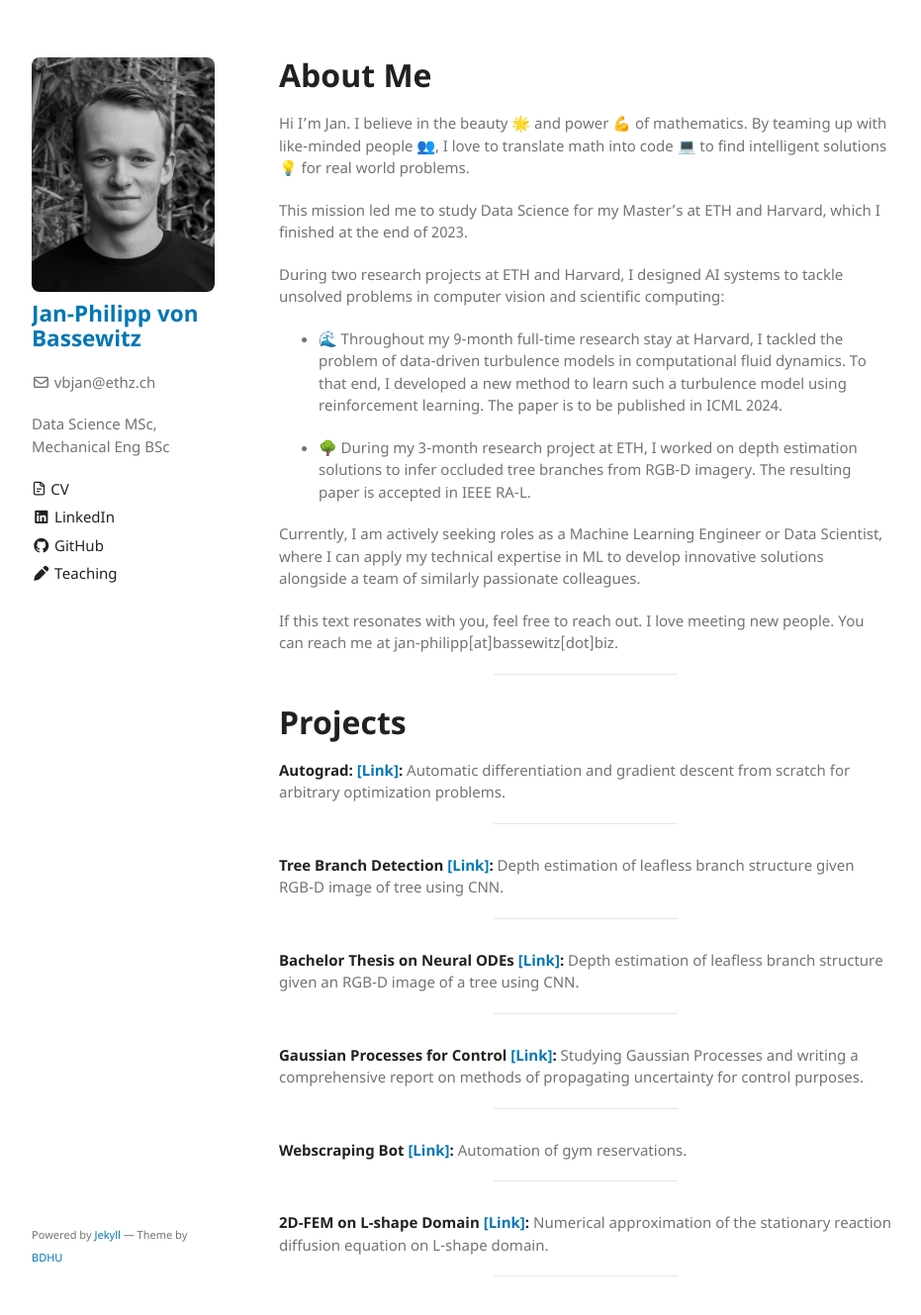
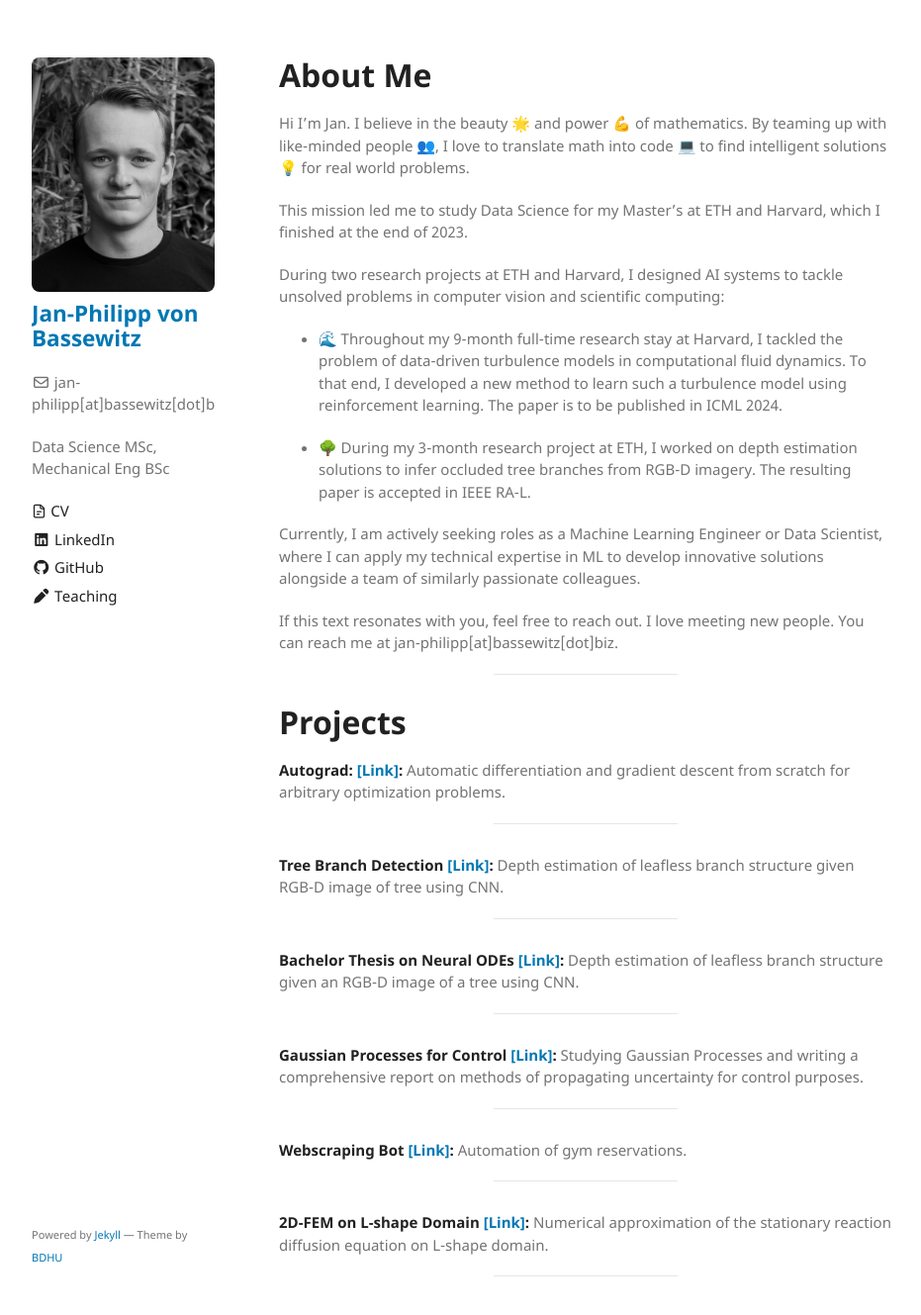
Before and after one commit to vbjan/vbjan.github.io, a Jekyll site: the page built from index.md, in a window 1280 px wide and 1350 px high. Shown: the top 1329 px of the window at 99% size, without its empty margins (173-1104 px from the left). Built offline with Jekyll 4.4.1, drawn with Linux system fonts in a browser that asks for light colours; our own code applies the rules of GitHub Pages for plain Markdown files.

Commit message:
Update email address

```diff
--- a/_config.yml
+++ b/_config.yml
@@ -1,6 +1,6 @@
 title: Jan-Philipp von Bassewitz
 logo: assets/img/jan_small.jpg
-email: vbjan@ethz.ch
+email: jan-philipp[at]bassewitz[dot]biz
 show_downloads: false
 google_analytics: UA-108144808-1
 color-scheme: light
```
